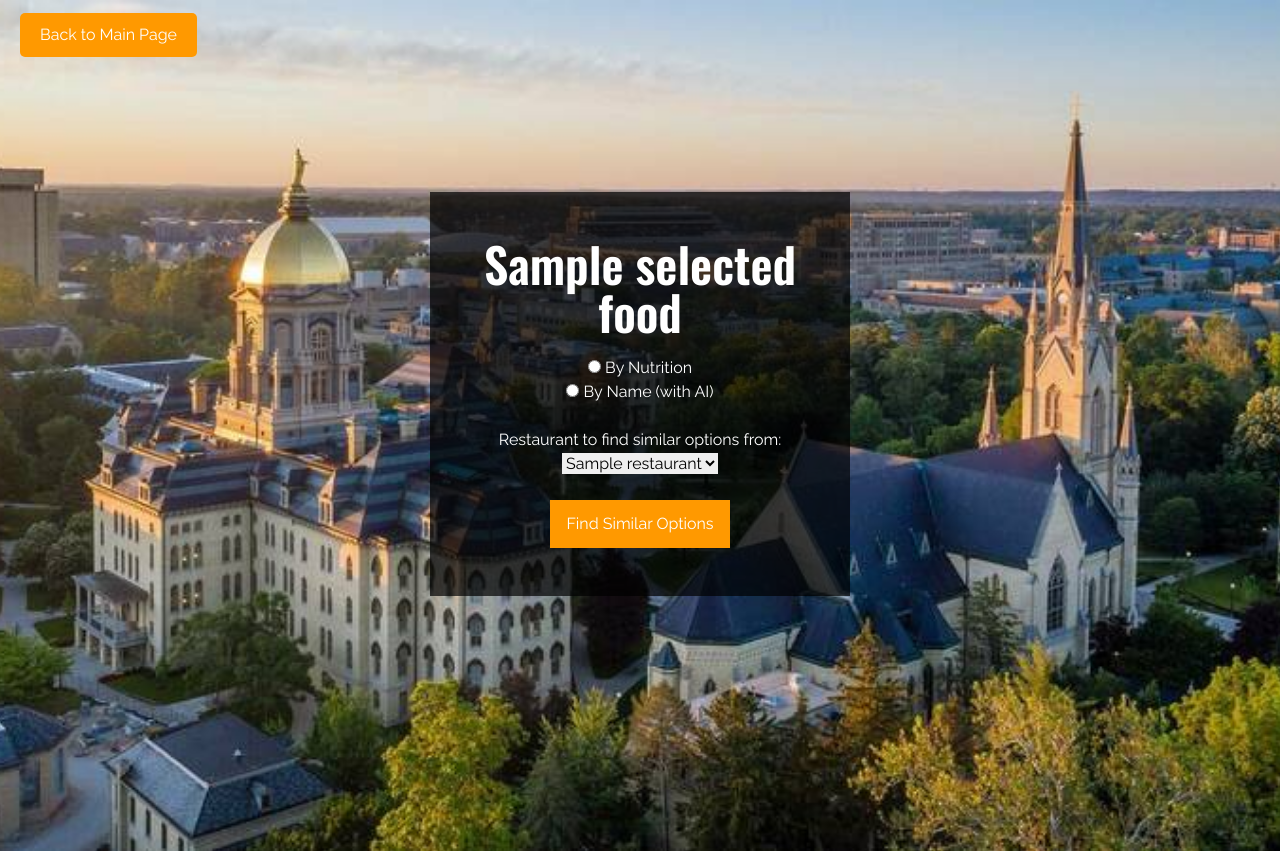
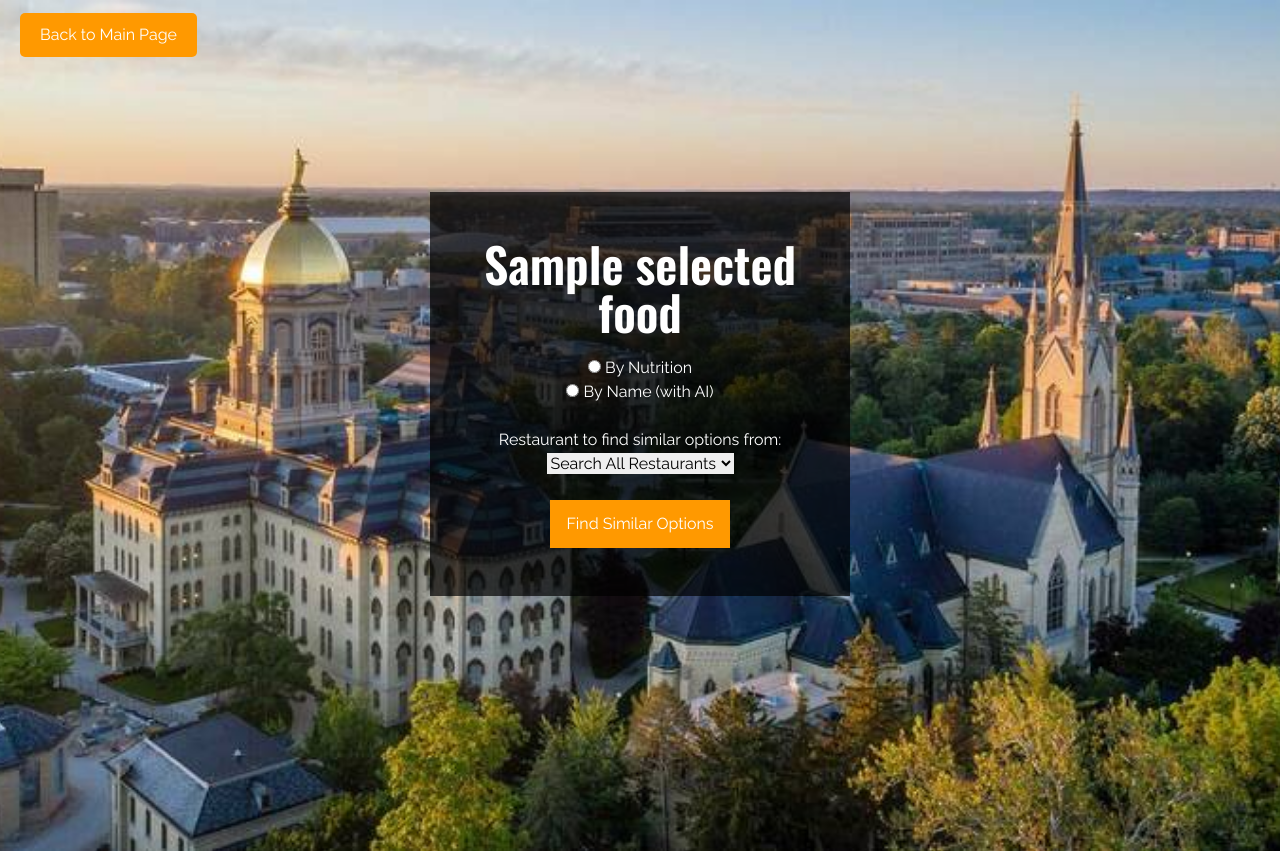
Before and after one commit to yannivu/ndfood, a Flask app: template templates/similar_options.html in a window 1280 px wide. Shown: the top 851 px of the page. Run offline with Flask 3, Linux system fonts and the light colour scheme; the template is opened without the code that fills it: most values are stand-ins (such as "Sample title", 1, 10 or a date in 2020); some libraries are stand-ins or nearby versions.

Commit message:
Similar Options Upated

```diff
--- a/app.py
+++ b/app.py
@@ -347,7 +347,6 @@ def similar_options():
     # Retrieve the list of restaurant names
     cursor.execute("SELECT DISTINCT name FROM grubhub_restaurant")
     restaurant_names = [row[0] for row in cursor.fetchall()]
-    restaurant_names.append('Search All Restaurants')
 
     cursor.close()
 
@@ -393,7 +392,7 @@ def display_similar():
         query_restaurant = f"""SELECT gf.name, calories, protein, total_carbs, total_fat FROM grubhub_food gf
                 JOIN grubhub_available ga ON gf.food_id = ga.food_id
                 JOIN grubhub_restaurant gr ON ga.restaurant_id = gr.restaurant_id
-                WHERE gr.name = %s
+                WHERE gr.name = %s and gf.name != %s
                 ORDER BY {order_by_clause}
                 LIMIT 1;"""
 
@@ -402,7 +401,7 @@ def display_similar():
         if chosen_restaurant == "Search All Restaurants":
             cursor.execute(query_all, (name,))
         else:
-            cursor.execute(query_restaurant, (chosen_restaurant,))
+            cursor.execute(query_restaurant, (chosen_restaurant, name,))
 
 
         results = cursor.fetchall()
--- a/templates/similar_options.html
+++ b/templates/similar_options.html
@@ -185,23 +185,24 @@
                         <input type="radio" id="byName" name="sort" value="name">
                         <label for="byName">By Name (with AI)</label><br><br>
                         <div id="nutritionCheckboxes" style="display: none;">
-                            <p class="tm-text-gold tm-text-2xl">Choose one or all nutritional value to find a similar option:<br><br>
-                                Calories: {{ selected_food['calories'] }}g
+                            <p class="tm-text-gold tm-text-2xl">Choose one or all nutritional values to find a similar option:<br><br>
                                 <input type="checkbox" name="nutritional_value" value="calories">
+                                 Calories: {{ selected_food['calories'] }}g
                                 <br>
-                                Protein: {{ selected_food['protein'] }}g
                                 <input type="checkbox" name="nutritional_value" value="protein">
+                                 Protein: {{ selected_food['protein'] }}g
                                 <br>
-                                Carbs: {{ selected_food['carbs'] }}g
                                 <input type="checkbox" name="nutritional_value" value="carbs">
+                                 Carbs: {{ selected_food['carbs'] }}g
                                 <br>
-                                Fat: {{ selected_food['fat'] }}g
                                 <input type="checkbox" name="nutritional_value" value="fat">
+                                 Fat: {{ selected_food['fat'] }}g
                                 <br><br>
                             </p>
                         </div>
                         <label for="restaurants">Restaurant to find similar options from:</label>
                         <select name="restaurant" id="restaurants">
+                            <option value="Search All Restaurants" selected>Search All Restaurants</option>
                             {% for restaurant in restaurant_names %}
                                 <option value="{{ restaurant }}">{{ restaurant }}</option>
                             {% endfor %}
```
